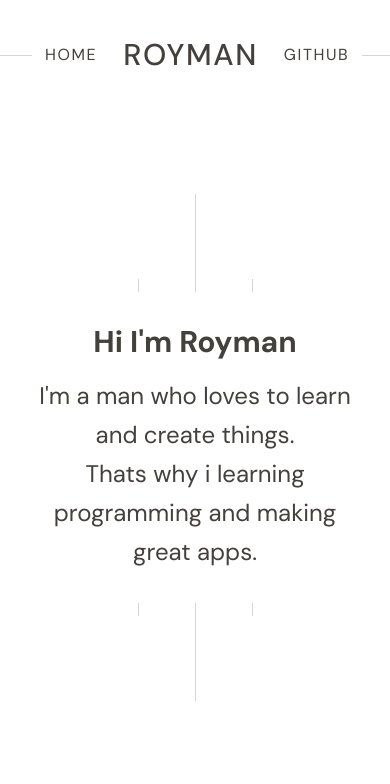
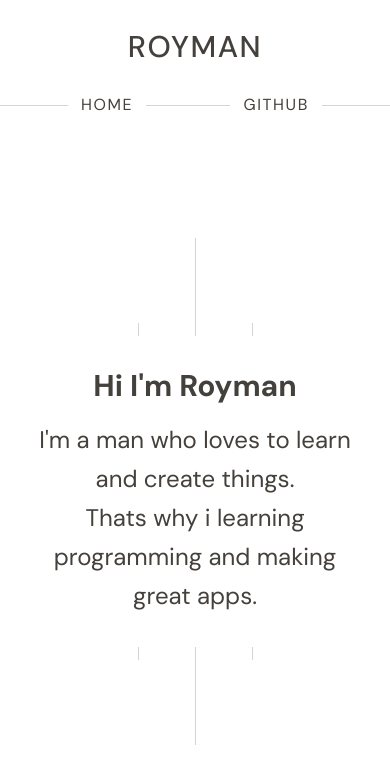
Before and after one commit to roymandev/royman.dev, a Next.js app: page / in a window 390 px wide. Shown: the top 784 px of the page. Built offline with nearby package versions, Linux system fonts and the light colour scheme.

Commit message:
feat: make Header responsive

```diff
--- a/src/components/Header.tsx
+++ b/src/components/Header.tsx
@@ -1,17 +1,19 @@
 import HeaderLink from '@/components/HeaderLink';
 
 const Header = () => (
-  <header className="relative mx-auto flex w-full max-w-6xl items-center p-8 uppercase tracking-widest">
+  <header className="relative mx-auto mt-14 flex w-full max-w-6xl items-center justify-around gap-3 p-8 uppercase tracking-widest md:mt-0">
     <hr className="absolute inset-x-0 border-stone-300" />
-    <nav className="z-10 flex flex-1 gap-2">
+    <nav className="z-10 md:flex-1">
       <HeaderLink href="/">Home</HeaderLink>
     </nav>
 
-    <HeaderLink href="/" className="text-3xl font-medium">
-      Royman
-    </HeaderLink>
+    <div className="absolute inset-x-0 -top-8 flex justify-center md:relative md:top-0">
+      <HeaderLink href="/" className="text-3xl font-medium">
+        Royman
+      </HeaderLink>
+    </div>
 
-    <div className="z-10 flex flex-1 justify-end">
+    <div className="z-10 flex md:flex-1 md:justify-end">
       <HeaderLink href="https://github.com/roymandev">Github</HeaderLink>
     </div>
   </header>
```
